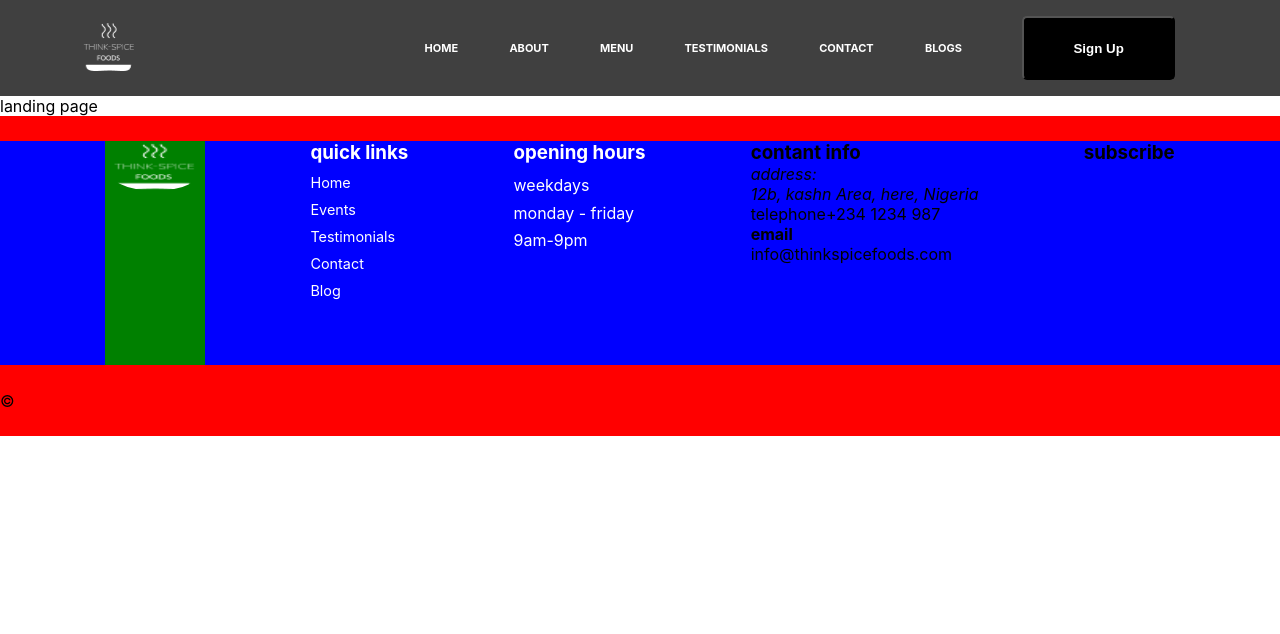
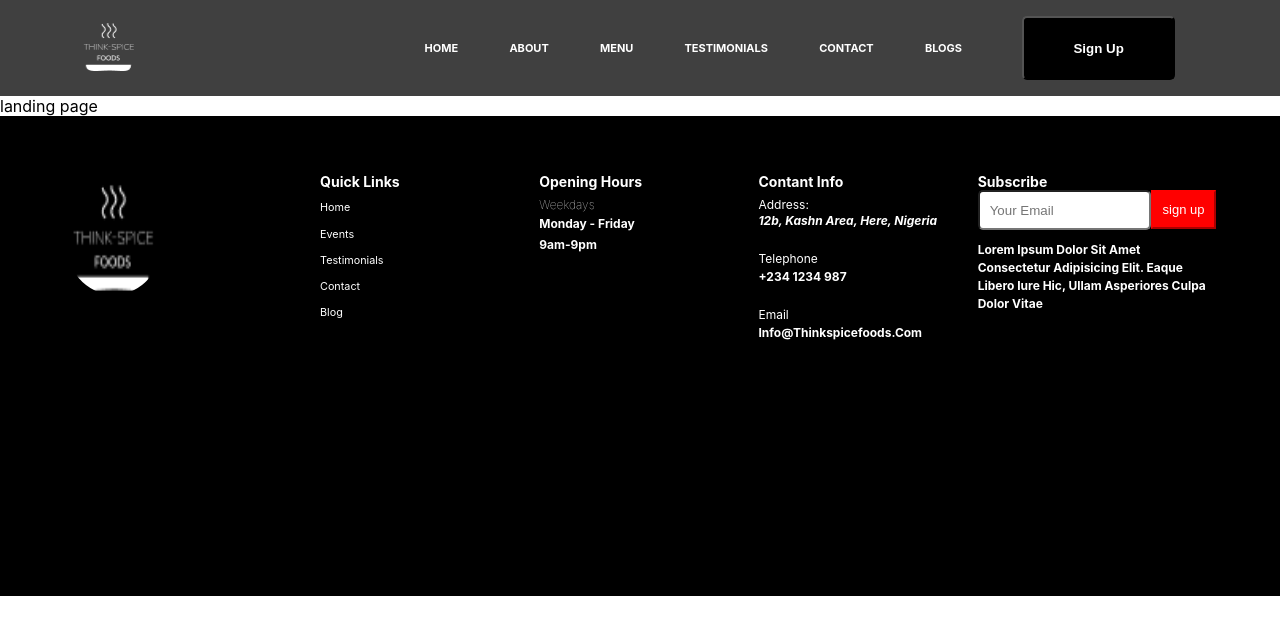
Before and after one commit to Oluwadolamipo/team-086-group-a-frontend, a React (Create React App) app: page / in a window 1280 px wide. Shown: the top 634 px of the page. Built offline with nearby package versions, Linux system fonts and the light colour scheme.

Commit message:
rendering of the first section of the footer

```diff
--- a/src/Common/Footer.component/Footer.jsx
+++ b/src/Common/Footer.component/Footer.jsx
@@ -4,33 +4,39 @@ import FooterStyles from "./Footer.module.css";
 import { FooterQuickLinksCollections } from "../../Utils/QuickLinks_collection";
 import logoImage from "../../Asset/logo.png";
 import CustomImage from "../Image.component/Image";
+import CustomInput from "../Input.component/Input";
+import CustomButton from "..//Button.component/Button";
+
 const Footer = () => {
   const {
     container,
     wrapper,
     contentWrapper,
     logo,
+    shortLinksWrapper,
+    quickLinks,
     list,
     listElements,
-    quickLinks,
     openingHours,
     openingHourDetail,
     contactInfo,
+    contactInfoDetail,
     subscribe,
+    subscribeEvents,
+    formWrapper,
+    form,
+    input,
+    button,
+    text,
   } = FooterStyles;
-
   return (
     <div className={container}>
       <div className={wrapper}>
         <div className={contentWrapper}>
           <div className={logo}>
-            <CustomImage
-              src={logoImage}
-              alt={"logo image"}
-              height={"50px"}
-              width={"100px"}
-            />
+            <CustomImage src={logoImage} alt={"logo image"} width={"100px"} />
           </div>
+          <div className={shortLinksWrapper}>
             <div className={quickLinks}>
               <h3>quick links</h3>
               <div>
@@ -58,22 +64,44 @@ const Footer = () => {
             </div>
             <div className={contactInfo}>
               <h3>contant info</h3>
+              <div className={contactInfoDetail}>
                 <div>
-              <address>
-                address: <br /> 12b, kashn Area, here, Nigeria
-              </address>
-              <div>
+                  <span>address:</span>
+                  <address>12b, kashn Area, here, Nigeria</address>
+                </div>
+                <div style={{ lineHeight: 1.5 }}>
                   <span>telephone</span>
-                <span>+234 1234 987</span>
+                  <p>+234 1234 987</p>
                 </div>
-              <div>
-                <h4>email</h4>
+                <div style={{ lineHeight: 1.5 }}>
+                  <span>email</span>
                   <p>info@thinkspicefoods.com</p>
                 </div>
               </div>
             </div>
             <div className={subscribe}>
               <h3>subscribe</h3>
+              <div className={subscribeEvents}>
+                <div className={formWrapper}>
+                  <form className={form}>
+                    <CustomInput
+                      type={"email"}
+                      name={"email"}
+                      placeholder={"Your Email"}
+                      className={input}
+                      onChange={({ target }) => target.name}
+                    />
+                    <CustomButton text={"sign up"} className={button} />
+                  </form>
+                </div>
+                <div className={text}>
+                  <p>
+                    Lorem ipsum dolor sit amet consectetur adipisicing elit.
+                    Eaque libero iure hic, ullam asperiores culpa dolor vitae
+                  </p>
+                </div>
+              </div>
+            </div>
           </div>
         </div>
         <div>
--- a/src/Common/Footer.component/Footer.module.css
+++ b/src/Common/Footer.component/Footer.module.css
@@ -5,24 +5,38 @@
 
 .wrapper {
   width: 100%;
-  height: 100%;
+  height: 150%;
   display: flex;
   flex-direction: column;
   justify-content: space-evenly;
-  background-color: red;
+  background-color: #000;
 }
 
 .contentWrapper {
   width: 100%;
-  height: 70%;
+  height: 60%;
   display: flex;
   justify-content: space-evenly;
-  background-color: blue;
-  /* transform: skew(5deg); */
 }
 
 .logo {
-  background-color: green;
+  display: flex;
+  width: 15%;
+}
+.logo img {
+  transform: translateY(5%);
+  height: 40%;
+}
+
+.shortLinksWrapper {
+  width: 70%;
+  display: flex;
+  justify-content: space-evenly;
+}
+.quickLinks {
+  text-transform: capitalize;
+  font-size: 12px;
+  flex: 0.4;
 }
 .quickLinks h3 {
   color: #fff;
@@ -35,8 +49,14 @@
 .listElements {
   text-transform: capitalize;
   font-size: 0.9em;
+  line-height: 1.5;
 }
 
+.openingHours {
+  text-transform: capitalize;
+  font-size: 12px;
+  flex: 0.4;
+}
 .openingHours h3 {
   color: #fff;
 }
@@ -46,3 +66,74 @@
   color: #fff;
   line-height: 1.7;
 }
+.openingHourDetail span {
+  font-weight: bold;
+}
+.openingHourDetail p {
+  font-weight: lighter;
+}
+.contactInfo {
+  text-transform: capitalize;
+  font-size: 12px;
+  flex: 0.4;
+}
+.contactInfo h3 {
+  color: #fff;
+  align-self: flex-start;
+}
+.contactInfoDetail {
+  transform: translateY(5%);
+  display: grid;
+  grid-gap: 20px;
+  color: #fff;
+}
+.contactInfoDetail address,
+p {
+  line-height: 1.5;
+  font-weight: bold;
+}
+
+.subscribe {
+  display: flex;
+  flex-direction: column;
+  align-items: center;
+  text-transform: capitalize;
+  flex: 0.4;
+  font-size: 12px;
+}
+
+.subscribe h3 {
+  align-self: flex-start;
+  color: #fff;
+}
+.subscribeEvents {
+  height: 16.6em;
+  display: flex;
+  flex-direction: column;
+}
+
+.formWrapper {
+  flex: 0.4;
+}
+.form {
+  display: flex;
+}
+
+.input {
+  height: 3em;
+  width: 13em;
+  padding: 10px;
+  border-radius: 5px;
+  outline: none;
+}
+
+.button {
+  height: 3em;
+  width: 5em;
+  border-color: #ff0000;
+  font-size: 13px;
+}
+
+.text {
+  color: #fff;
+}
```
Lines whose indentation alone changed are shown as unchanged.
